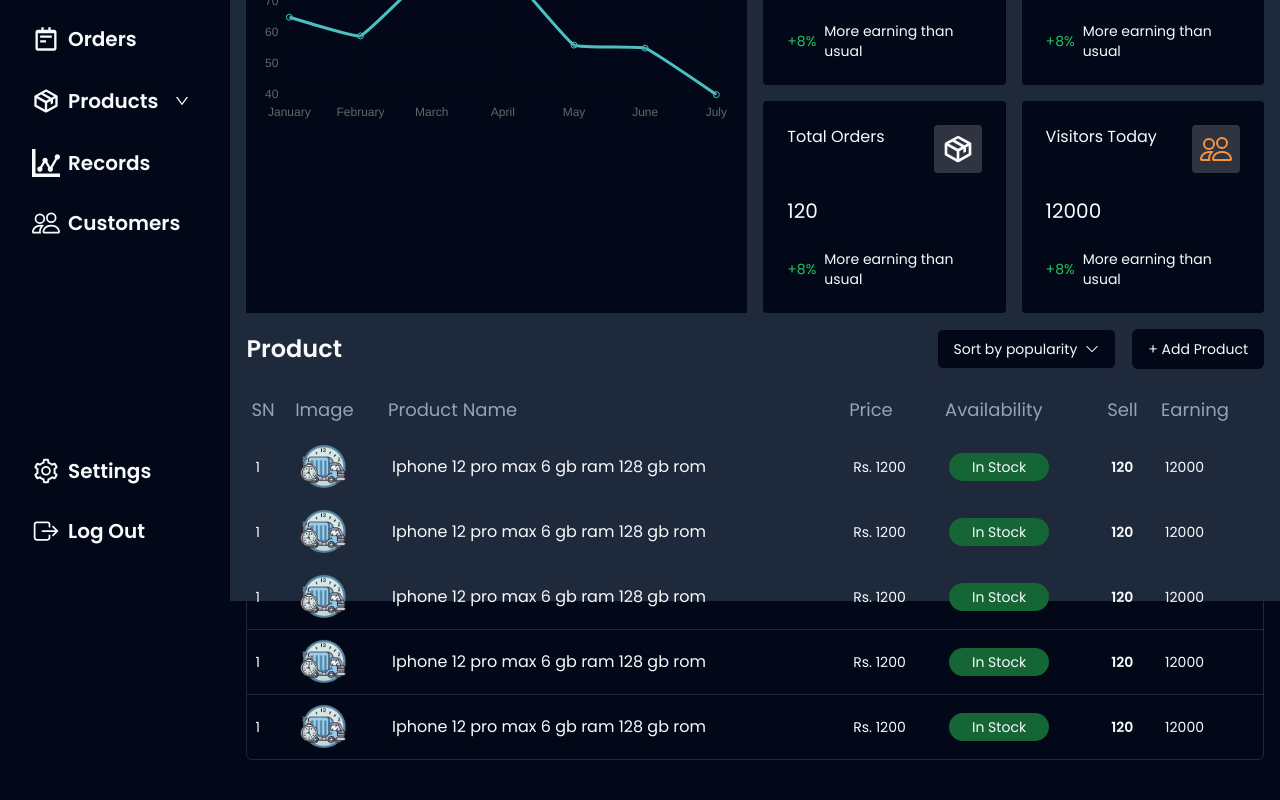
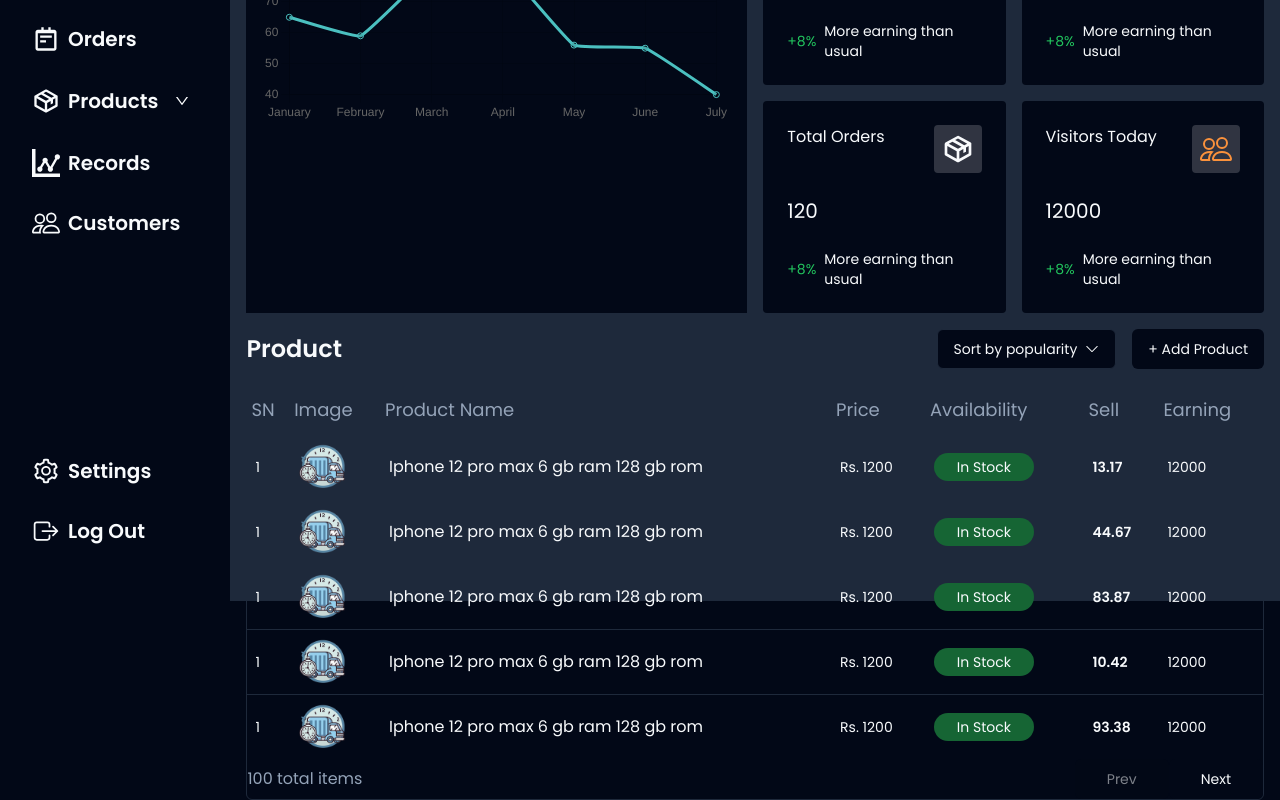
Before and after one commit to NotSugat/dashboard, a Next.js app: page / in a window 1280 px wide. Shown: the part 199-999 px from the top of the page. Before the commit the page ends 959 px from the top, so only its background shows below. Built offline with nearby package versions, Linux system fonts and the light colour scheme.

Commit message:
Pagination added

```diff
--- a/src/app/components/products/productTable.tsx
+++ b/src/app/components/products/productTable.tsx
@@ -1,4 +1,5 @@
 "use client";
+import { Button } from "@/components/ui/button";
 import {
   Table,
   TableBody,
@@ -15,7 +16,6 @@ import {
   getPaginationRowModel,
   useReactTable,
 } from "@tanstack/react-table";
-import { Button } from "react-day-picker";
 
 interface DataTableProps<TData, TValue> {
   columns: ColumnDef<TData, TValue>[];
@@ -87,9 +87,26 @@ const ProductTable = <TData, TValue>({
               </TableRow>
             )}
           </TableBody>
-
-          <TableFooter></TableFooter>
         </Table>
+        <div className="flex items-center justify-between gap-1">
+          <p className="text-muted-foreground">100 total items</p>
+          <div>
+            <Button
+              disabled={!table.getCanPreviousPage()}
+              onClick={() => table.previousPage()}
+              className="bg-background px-8 text-primary transition-all ease-in-out hover:bg-slate-950 hover:bg-opacity-80  "
+            >
+              Prev
+            </Button>
+            <Button
+              disabled={!table.getCanNextPage()}
+              onClick={() => table.nextPage()}
+              className="bg-background px-8 text-primary transition-all ease-in-out hover:bg-slate-950 hover:bg-opacity-80"
+            >
+              Next
+            </Button>
+          </div>
+        </div>
       </div>
     </div>
   );
--- a/src/app/home/page.tsx
+++ b/src/app/home/page.tsx
@@ -19,7 +19,7 @@ async function getData(): Promise<Product[]> {
     name: "Iphone 12 pro max 6 gb ram 128 gb rom",
     price: "1200",
     availability: "In Stock",
-    sell: 120,
+    sell: (Math.random() * 100).toFixed(2),
     earning: 12000,
   }));
 }
```
